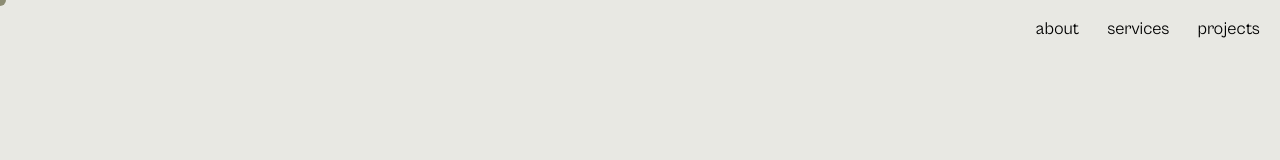
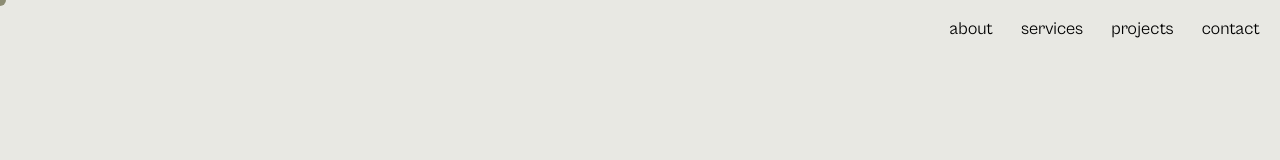
Before and after one commit to Cyndie-Lauper/portfolio, a React (Vite) app: page / in a window 1280 px wide. Shown: the top 160 px of the page. Built offline with nearby package versions, Linux system fonts and the light colour scheme.

Commit message:
update NavBar

```diff
--- a/src/components/ui/NavBar.jsx
+++ b/src/components/ui/NavBar.jsx
@@ -4,6 +4,18 @@ import Lenis from '@studio-freight/lenis';
 
 import { ScrollTrigger } from 'gsap/ScrollTrigger';
 
+/**
+ * The navbar component.
+ *
+ * This component renders a sticky navbar with links to each section of the
+ * website. It also sets up a scroll trigger to animate the navbar when the user
+ * scrolls past each section.
+ *
+ * @param {Object} sectionRefs - An object with references to each section of the
+ * website.
+ *
+ * @returns {JSX.Element} - The navbar component.
+ */
 export default function NavBar({ sectionRefs }) {
   const navBar = useRef(null);
   const cta = useRef(null);
@@ -67,6 +79,10 @@ export default function NavBar({ sectionRefs }) {
           <span>projects</span>
           <span className="absolute bottom-0 left-0 h-[0.125em] w-0 rounded-full bg-secondary-600 duration-300 ease-in-out group-hover:w-full"></span>
         </a>
+        <a href="/#contact" className="group relative hidden md:inline-block">
+          <span>contact</span>
+          <span className="absolute bottom-0 left-0 h-[0.125em] w-0 rounded-full bg-secondary-600 duration-300 ease-in-out group-hover:w-full"></span>
+        </a>
       </nav>
     </header>
   );
```
